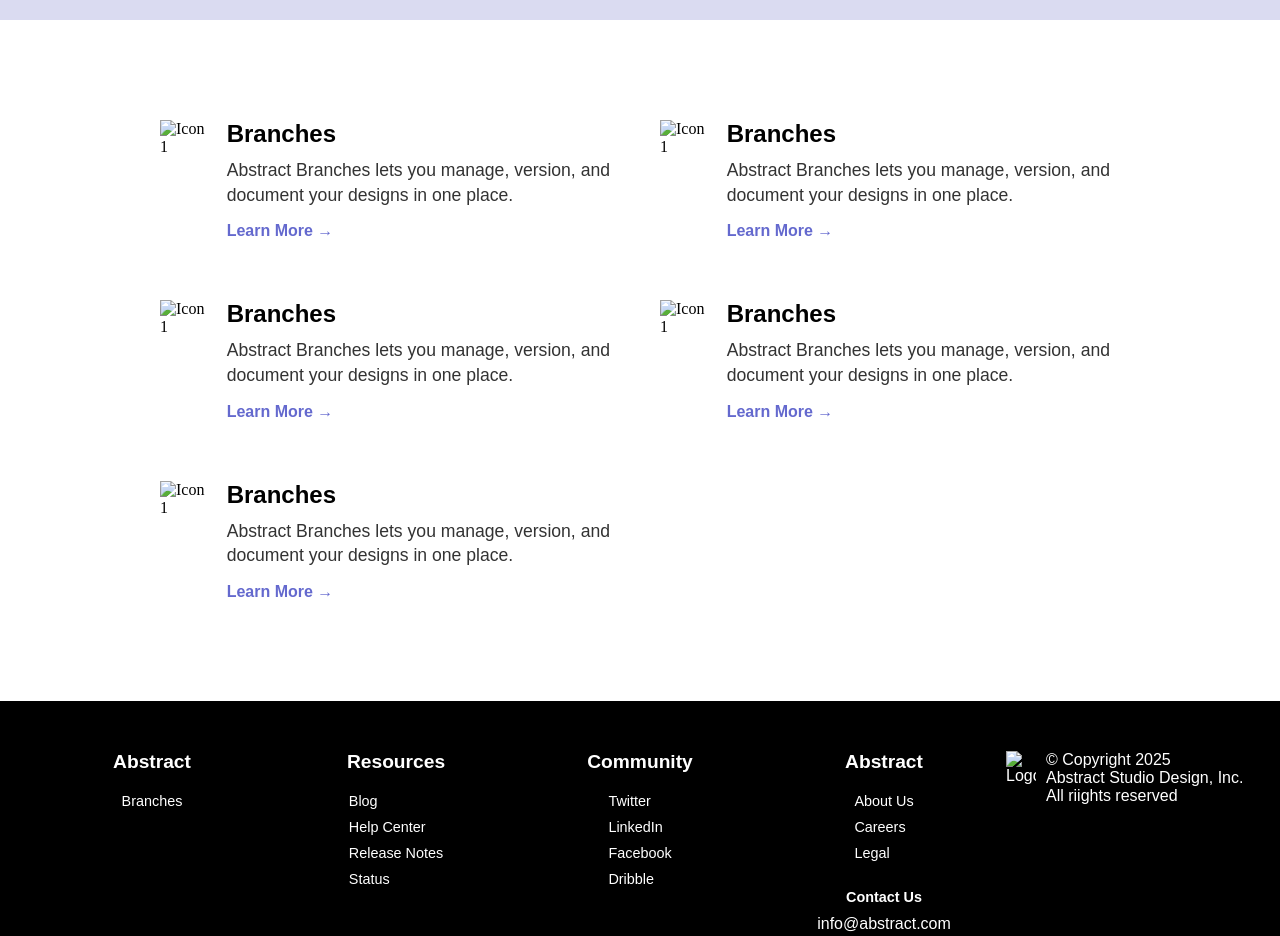
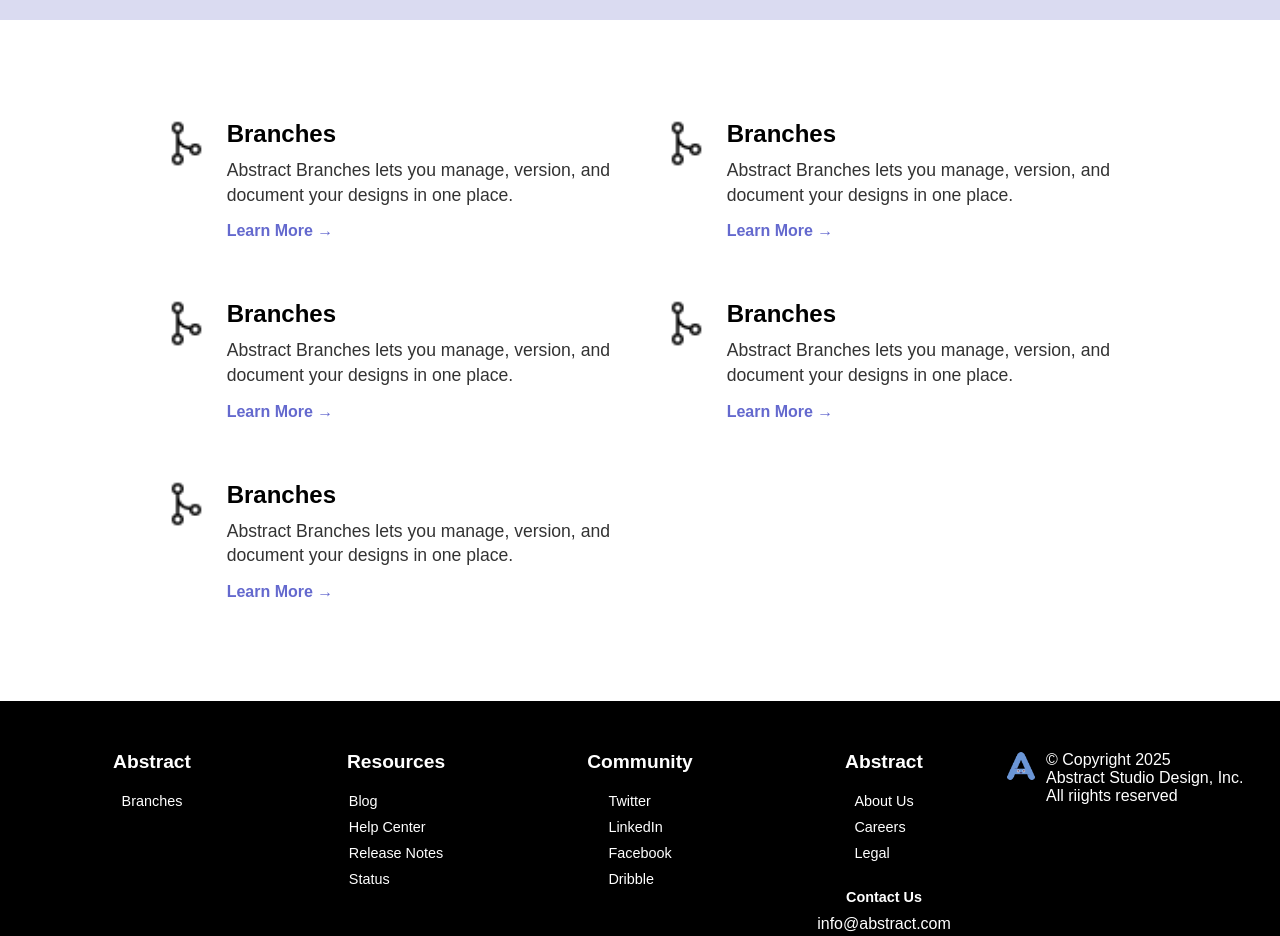
Before and after one commit to shauravbaramu/abstract-help-page, a plain HTML site: page index.html in a window 1280 px wide. Shown: the part 400-1336 px from the top of the page. Drawn offline with Linux system fonts and the light colour scheme; files that its build step writes are made by us from their sources.

Commit message:
fixed errors

```diff
--- a/index.html
+++ b/index.html
@@ -4,7 +4,7 @@
     <meta charset="UTF-8">
     <meta name="viewport" content="width=device-width, initial-scale=1.0">
     <title>Abstract Help Page</title>
-    <link rel="stylesheet" href="style.css">
+    <link rel="stylesheet" href="css/style.css">
 </head>
 <body>
     <header class="main-header">
@@ -28,7 +28,7 @@
     <section class="main-content">
         <div class="categories-grid">
             <div class="card">
-                <img src="branches.png" alt="Icon 1" class="card-icon">
+                <img src="assets/branches.png" alt="Icon 1" class="card-icon">
 
                 <div class="card-text">
                     <h3>Branches</h3>
@@ -39,7 +39,7 @@
             </div>
 
             <div class="card">
-                <img src="branches.png" alt="Icon 1" class="card-icon">
+                <img src="assets/branches.png" alt="Icon 1" class="card-icon">
 
                 <div class="card-text">
                     <h3>Branches</h3>
@@ -50,7 +50,7 @@
             </div>
 
             <div class="card">
-                <img src="branches.png" alt="Icon 1" class="card-icon">
+                <img src="assets/branches.png" alt="Icon 1" class="card-icon">
 
                 <div class="card-text">
                     <h3>Branches</h3>
@@ -61,7 +61,7 @@
             </div>
 
             <div class="card">
-                <img src="branches.png" alt="Icon 1" class="card-icon">
+                <img src="assets/branches.png" alt="Icon 1" class="card-icon">
 
                 <div class="card-text">
                     <h3>Branches</h3>
@@ -72,7 +72,7 @@
             </div>
 
             <div class="card">
-                <img src="branches.png" alt="Icon 1" class="card-icon">
+                <img src="assets/branches.png" alt="Icon 1" class="card-icon">
 
                 <div class="card-text">
                     <h3>Branches</h3>
@@ -132,7 +132,7 @@
             </div>
 
             <div class="footer-col-copyright">
-                <img src="logo.png" alt="Logo" class="footer-logo">
+                <img src="assets/logo.png" alt="Logo" class="footer-logo">
 
                 <div class="copyright-section">
                     <p>&copy; Copyright 2025</p>
```
